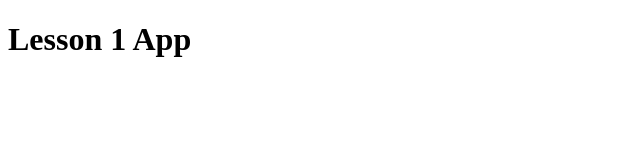
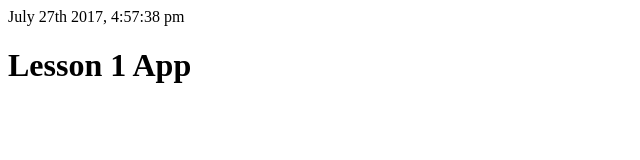
Before and after one commit to alessandra-souza/simpleapp, a website built with webpack: page index.html in a window 1280 px wide. Shown: the whole page, without its empty margins (0-640 px from the left). Built offline with nearby package versions, Linux system fonts and the light colour scheme.

Commit message:
Update utils.js

```diff
--- a/index.html
+++ b/index.html
@@ -3,9 +3,12 @@
 <head>
     <meta charset="UTF-8">
     <title>Lesson 1 App</title>
+</head>
+
+<body>
+    <span></span>
+    <h1>Lesson 1 App</h1>
+
     <script src="js/bundle.js"></script>
-</head>
-<body>
-    <h1>Lesson 1 App</h1>
 </body>
 </html>
--- a/utils.js
+++ b/utils.js
@@ -1,10 +1,15 @@
 import moment from 'moment';
 
-const printDate = () => {
-    let a = "hello";
-    let hash = {a};
-    document.write(moment().format('MMMM Do YYYY, h:mm:ss A'));
+let printDate = () => {
+
+    let now = moment().format('MMMM Do YYYY, h:mm:ss a');
+    document.querySelector('span').innerHTML = now;
+    setInterval(function() { printDate(); }, 1000);
+
 }
 
+
 //making the module
-export default {printDate}
+export default {
+    printDate
+}
```
Also changed, not shown: 3 other files.
